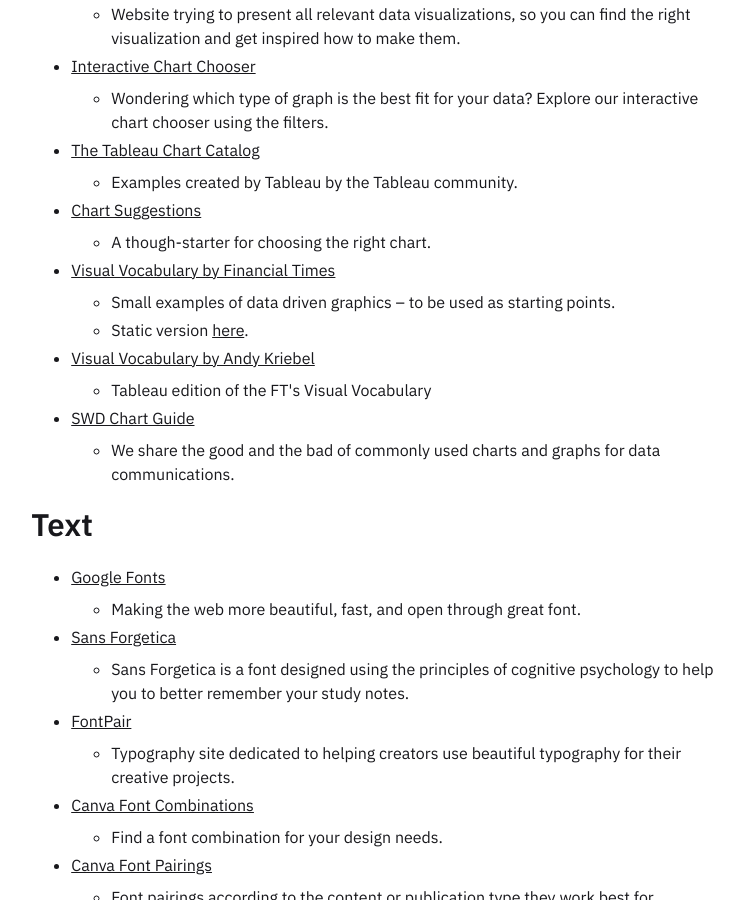
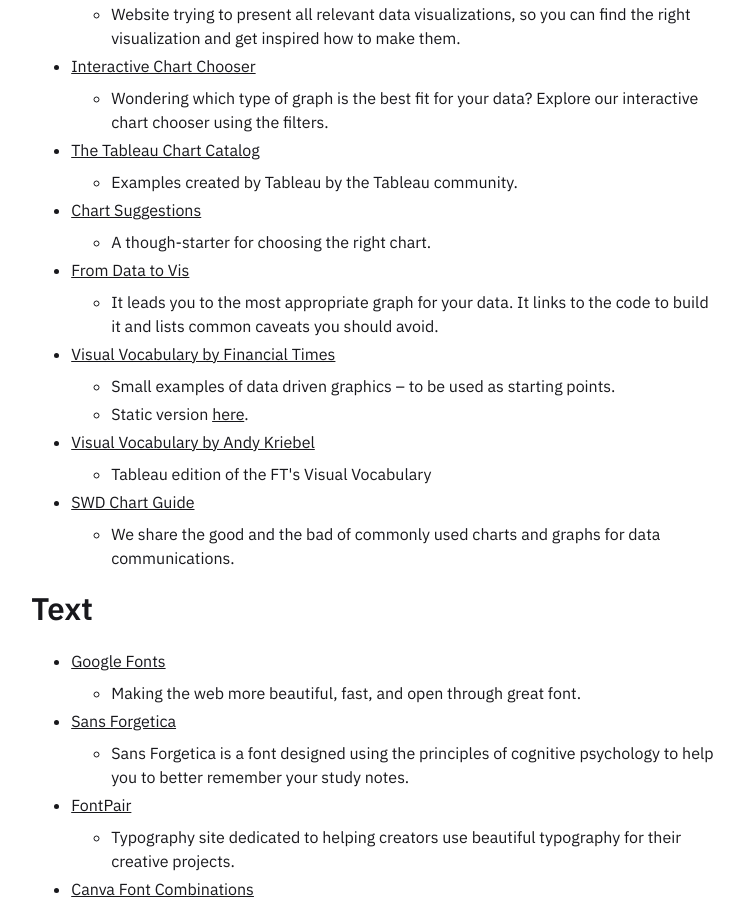
Before and after one commit to one-data-cookie/one-data-cookie.github.io, a Jekyll site: the page built from _notes/data-vis/Master tools for designing.md, in a window 1280 px wide and 900 px high, scrolled down 708 px. Shown: the whole window, without its empty margins (264-1008 px from the left). Built offline with Jekyll 4.4.1, drawn with Linux system fonts in a browser that asks for light colours; some of the changed text lies outside the part shown.

Commit message:
sync notes and files as of 2023/11/16 19:34:54 UTC

```diff
--- a/_notes/data-vis/Master tools for designing.md
+++ b/_notes/data-vis/Master tools for designing.md
@@ -28,6 +28,8 @@
 	- Examples created by Tableau by the Tableau community.
 - [Chart Suggestions](../../assets/files/How-to-Choose-Chart-Types.png)
 	- A though-starter for choosing the right chart.
+- [From Data to Vis](https://www.data-to-viz.com/)
+	- It leads you to the most appropriate graph for your data. It links to the code to build it and lists common caveats you should avoid.
 - [Visual Vocabulary by Financial Times](http://ft-interactive.github.io/visual-vocabulary/)
 	- Small examples of data driven graphics – to be used as starting points.
 	- Static version [here](https://github.com/ft-interactive/chart-doctor/tree/master/visual-vocabulary).
```
Also changed, not shown: other parts of _notes/data-vis/Master tools for designing.md (+1 -1 lines).
